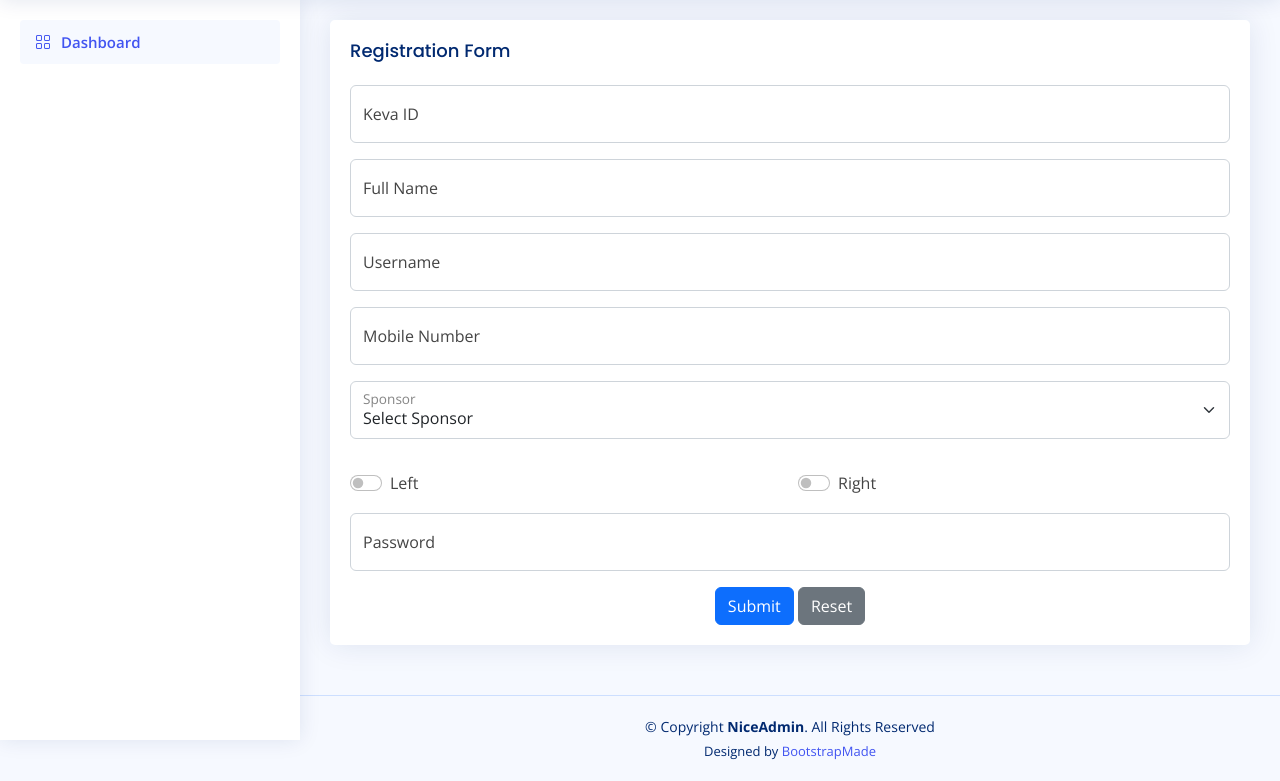
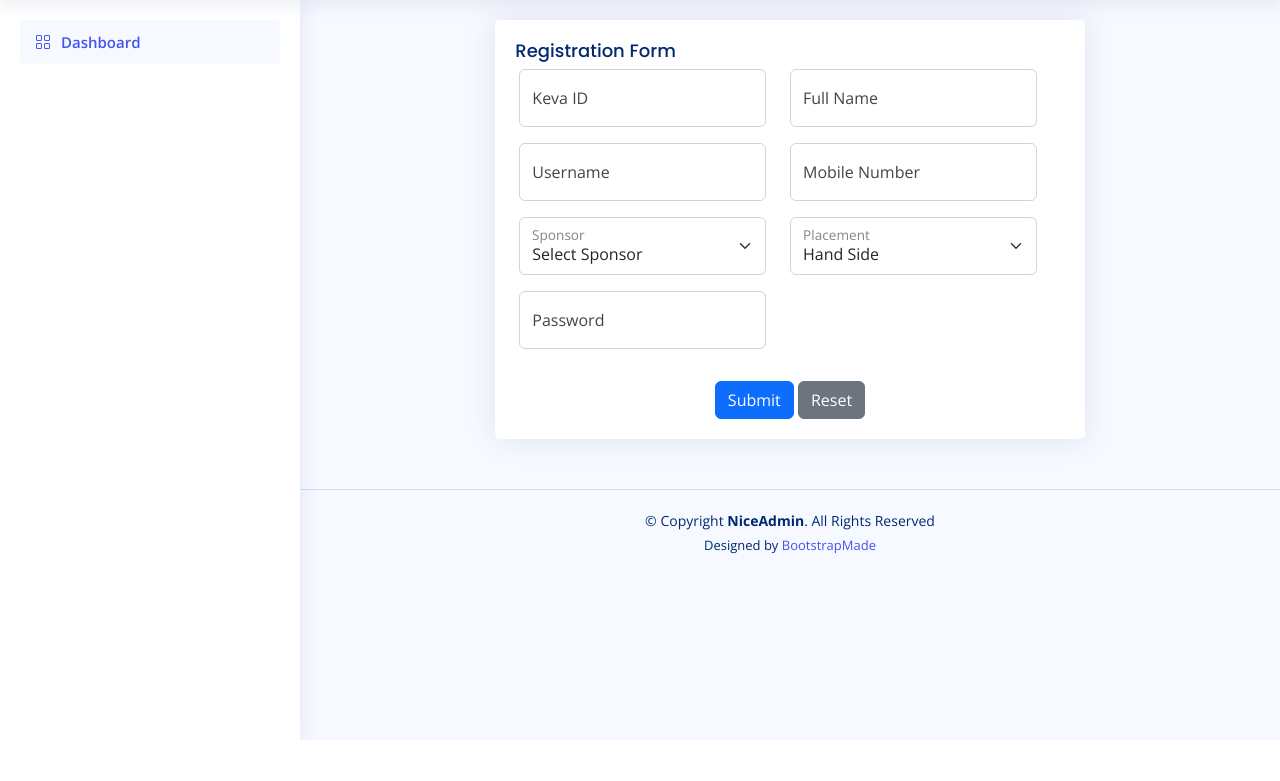
Before and after one commit to kustav123/keva, a PHP site: page /addmem.php in a window 1280 px wide. Shown: the part 60-841 px from the top of the page. After the commit the page ends 800 px from the top, so only its background shows below. Run offline with PHP 8.4, Linux system fonts and the light colour scheme; a user stored in the database is signed in; some libraries are stand-ins or nearby versions.

Commit message:
Form redesign
container create, and row and col create

```diff
--- a/addmem.php
+++ b/addmem.php
@@ -21,38 +21,47 @@ require_once("navbar.php");
 
 
   <main id="main" class="main">
+  <div class="container">
+                        <div class="row justify-content-center">
+                            <div class="col-lg-8">
   <div class="card">
   <div class="card-body">
     <h5 class="card-title">Registration Form</h5>
 
     <!-- Registration Form -->
     <form class="row g-3">
-      <div class="col-md-12">
+    <div class="row mb-3">
+      <div class="col-md-6">
         <div class="form-floating">
           <input type="text" class="form-control" id="kevaID" placeholder="Keva ID" maxlength="10">
           <label for="kevaID">Keva ID</label>
         </div>
       </div>
-      <div class="col-md-12">
+      <div class="col-md-6">
         <div class="form-floating">
           <input type="text" class="form-control" id="fullName" placeholder="Full Name" maxlength="30">
           <label for="fullName">Full Name</label>
         </div>
       </div>
-      <div class="col-md-12">
+      </div>
+      <div class="row mb-3">
+      <div class="col-md-6">
         <div class="form-floating">
           <input type="text" class="form-control" id="username" placeholder="Username" maxlength="20">
           <label for="username">Username</label>
         </div>
       </div>
-      <div class="col-md-12">
+      <div class="col-md-6">
         <div class="form-floating">
           <input type="tel" class="form-control" id="mobileNumber" placeholder="Mobile Number" maxlength="10">
           <label for="mobileNumber">Mobile Number</label>
         </div>
       </div>
-      <div class="col-md-12">
-        <div class="form-floating mb-3">
+      </div>
+
+      <div class="row mb-3">
+      <div class="col-md-6">
+        <div class="form-floating">
           <select class="form-select" id="sponsorDropdown" aria-label="Sponsor">
             <option selected disabled>Select Sponsor</option>
             <option value="1">Sponsor 1</option>
@@ -62,24 +71,28 @@ require_once("navbar.php");
           <label for="sponsorDropdown">Sponsor</label>
         </div>
       </div>
+
       <div class="col-md-6">
-        <div class="form-check form-switch">
-          <input class="form-check-input" type="radio" name="placement" id="leftPlacement" value="left">
-          <label class="form-check-label" for="leftPlacement">Left</label>
+        <div class="form-floating">
+          <select class="form-select" id="placement" aria-label="Sponsor">
+            <option selected disabled>Hand Side</option>
+            <option value="1">Right</option>
+            <option value="2">Left</option>
+          </select>
+          <label for="placement">Placement</label>
         </div>
       </div>
+      </div>
+
+      <div class="row mb-3">
       <div class="col-md-6">
-        <div class="form-check form-switch">
-          <input class="form-check-input" type="radio" name="placement" id="rightPlacement" value="right">
-          <label class="form-check-label" for="rightPlacement">Right</label>
-        </div>
-      </div>
-      <div class="col-md-12">
         <div class="form-floating">
           <input type="password" class="form-control" id="password" placeholder="Password">
           <label for="password">Password</label>
         </div>
       </div>
+      </div>
+
       <div class="text-center">
         <button type="submit" class="btn btn-primary">Submit</button>
         <button type="reset" class="btn btn-secondary">Reset</button>
@@ -87,6 +100,9 @@ require_once("navbar.php");
     </form><!-- End Registration Form -->
 
   </div>
+</div>
+</div>
+</div>
 </div>
 
 
```
